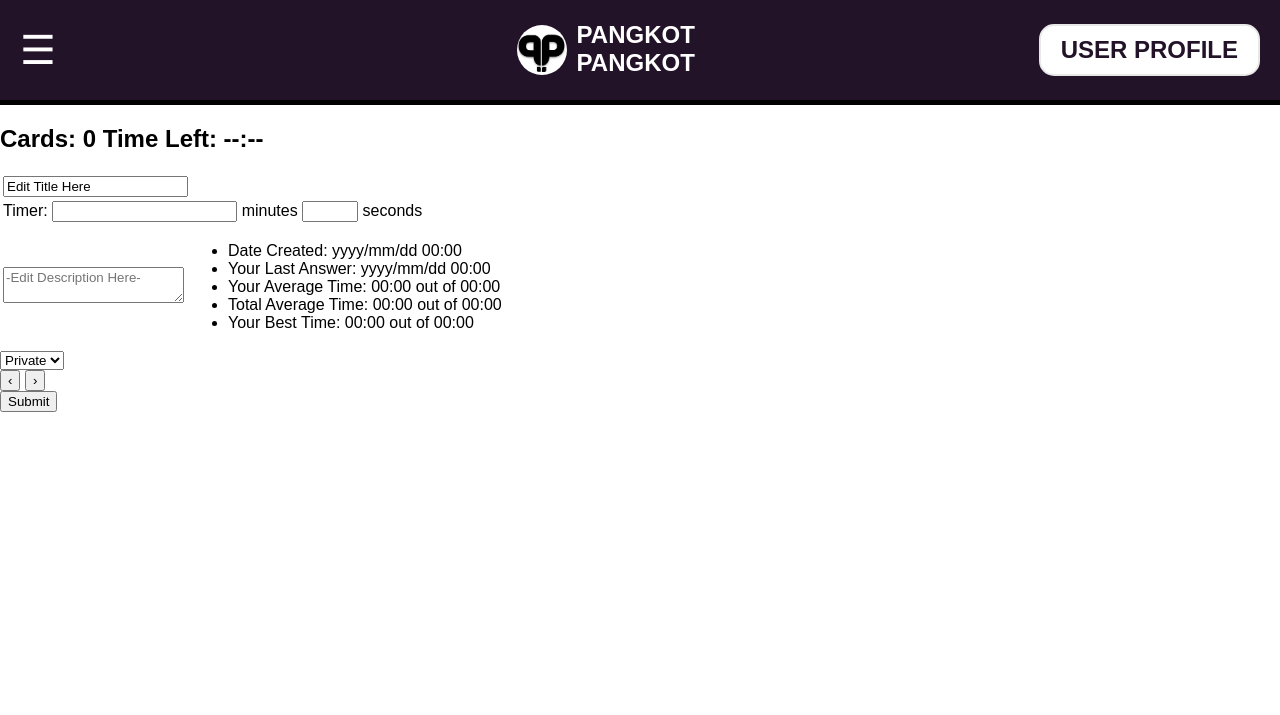
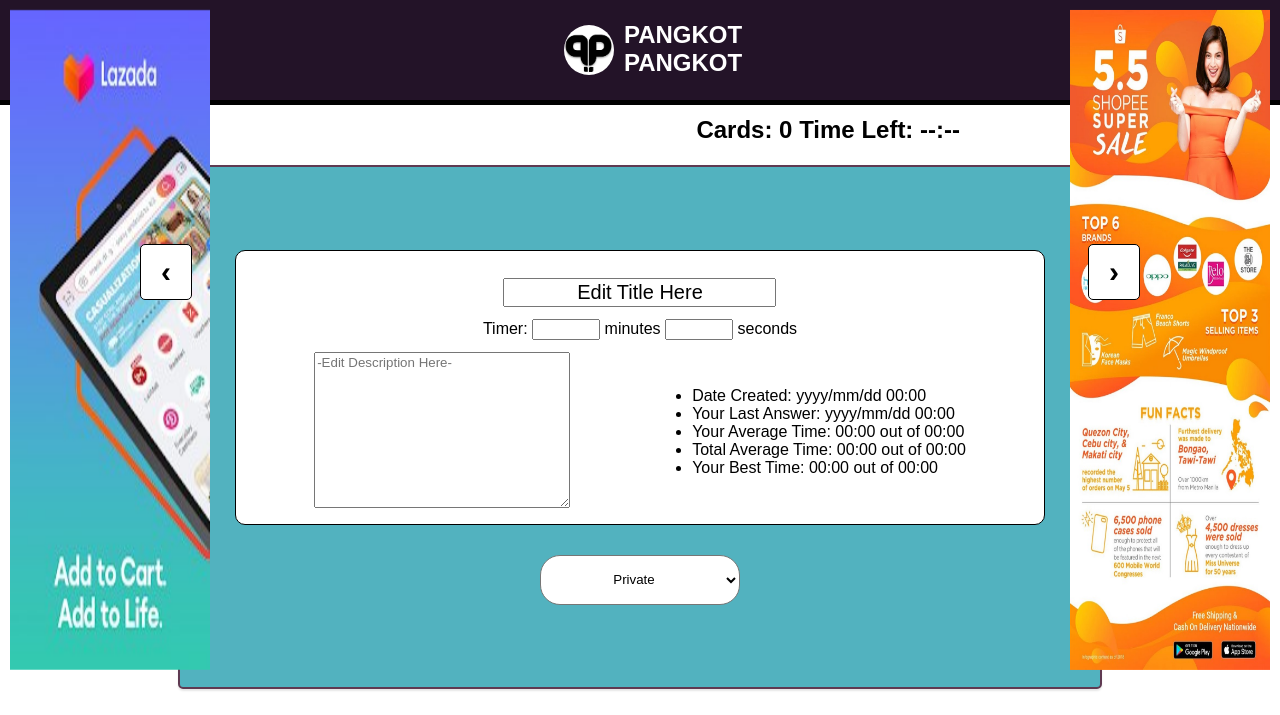
Before and after one commit to Pawmsdayl/Pangkot-pangkot, a PHP site: page /quiz-maker.php in a window 1280 px wide. Shown: the top 715 px of the page. Run offline with PHP 8.4, Linux system fonts and the light colour scheme.

Commit message:
merge issues

```diff
--- a/Pangkot-pangkot/quiz-maker.php
+++ b/Pangkot-pangkot/quiz-maker.php
@@ -4,41 +4,19 @@
   <meta charset="utf-8">
   <meta name="viewport" content="width=device-width, initial-scale=1.0">
   <title>Flashcard Quiz</title>
-  <link rel="stylesheet" type="text/css" href="header.css">
-  <link rel="stylesheet" type="text/css" href="create-quiz.css">
-  <script src="../navBar.js"></script>
+  <?php
+        include 'dbConnector.php';
+        include 'commonHead.php'
+    ?>
+
+  <link rel="stylesheet" type="text/css" href="style/quiz.css">
 </head>
 
 <body>
-  <header>
-    <div id="burgerNav" class="burgerNav">
-        <a href="javascript:void(0)" class="closeBurger" onclick="closeBurger()">&times;</a>
-        <div class="navButtons">
-            <a href="index.html">Home</a>
-            <a href="create-quiz.html">Create Quiz</a>
-            <a href="groupJoin.html">Join Group</a>
-            <a href="groupCreate.html">Create Group</a>
-            <a href="group1.html">Group 1</a>
-            <a href="group2.html">Group 2</a>
-        </div>
-    </div>
-    <span class="burgerIcon" onclick="openBurger()">&#9776;</span>
-    <a class="banner-link" href="index.html">
-        <div class="header-banner">
-            <div class="logo">
-                <img src="../images/pplogo.png" alt="logo">
-                <h1>PANGKOT<br>PANGKOT</h1>
-            </div>
-        </div>
-    </a>
-    <div class="user-profile">
-        <button class="user-profile-button">User Profile</button>
-        <div class="user-content">
-            <a href="login.html">Login</a>
-            <a href="signup.html">Sign Up</a>
-        </div>
-    </div>
-  </header>
+    <?php
+        include 'header.php';
+        include 'ads.php';
+    ?>
 
   <div class="content">
 
@@ -107,6 +85,10 @@
     <button id="submit-btn" type="submit">Submit</button>
   </div>
 
+    <?php
+        include 'footer.php';
+    ?>
+
   <script src="create-quiz.js"></script>
 </body>
 </html>
--- a/Pangkot-pangkot/style/quiz.css
+++ b/Pangkot-pangkot/style/quiz.css
@@ -128,7 +128,7 @@ input[type=number] {
   align-items: center;
   width: 1000px;
   position: absolute;
-  bottom: 250px;
+  bottom: 500px;
   left: 50%;
   transform: translateX(-50%);
 }
```
